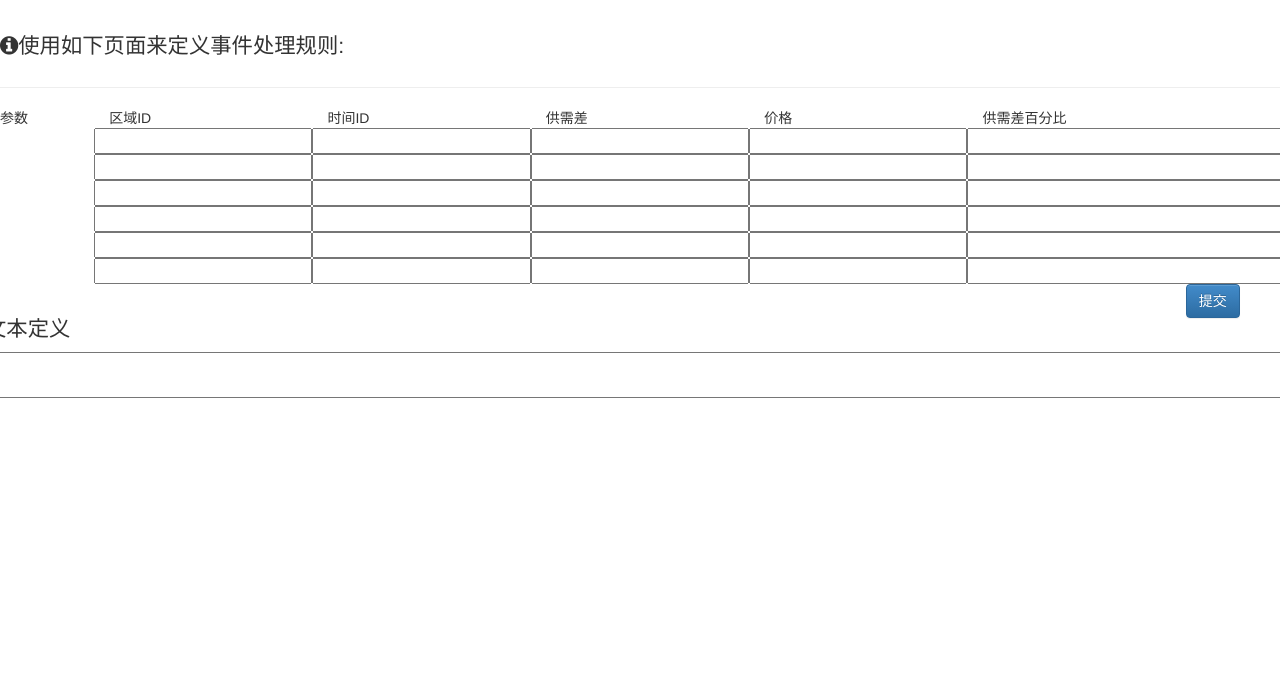
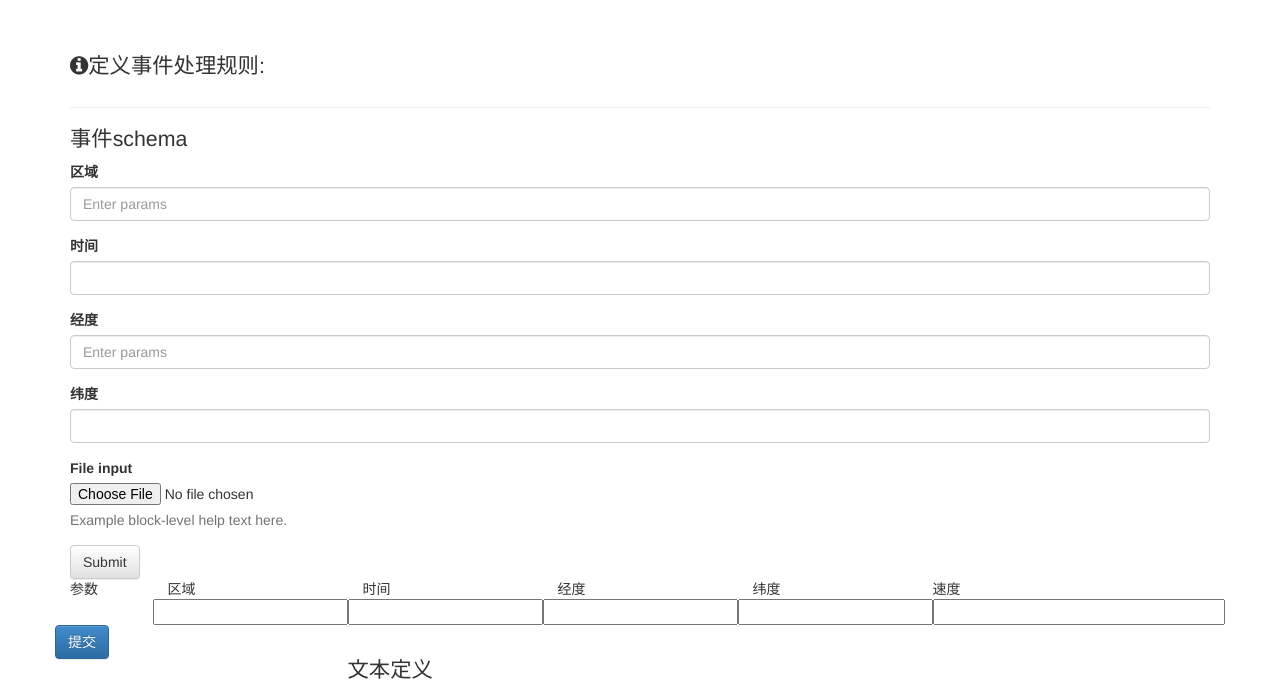
Before and after one commit to CPoirot3/fuseki-gd, a plain HTML site: page webapp/rules.html in a window 1280 px wide. Shown: the part 57-746 px from the top of the page. Drawn offline with Linux system fonts and the light colour scheme.

Commit message:
modify rules.html

```diff
--- a/webapp/rules.html
+++ b/webapp/rules.html
@@ -70,23 +70,57 @@
     </nav>
 
 
-
+    <div class="container">
         <table class="row">
             <div class="page-header">
-            <h2><i class="fa fa-info-circle"></i>使用如下页面来定义事件处理规则:</h2>
+                <h2><i class="fa fa-info-circle"></i>定义事件处理规则:</h2>
                 <p class="lead"></p>
             </div>
 
             <!--<h3>Three equal columns</h3>-->
             <!--<p>Get three equal-width columns <strong>starting at desktops and scaling to large desktops</strong>. On-->
             <!--mobile devices, tablets and below, the columns will automatically stack.</p>-->
+            <div>
+                <h2>事件schema</h2>
+                <div class='schema'>
+                    <form role="form">
+                        <div class="form-group">
+                            <label for="exampleInputEmail1">区域</label>
+                            <input type="input" class="form-control" id="exampleInput" placeholder="Enter params">
+                        </div>
+                        <div class="form-group">
+                            <label for="exampleInputPassword1">时间</label>
+                            <input type="password" class="form-control" id="exampleInput" placeholder="">
+                        </div>
+                        <div class="form-group">
+                            <label for="exampleInputEmail1">经度</label>
+                            <input type="email" class="form-control" id="exampleInput" placeholder="Enter params">
+                        </div>
+                        <div class="form-group">
+                            <label for="exampleInputPassword1">纬度</label>
+                            <input type="password" class="form-control" id="exampleInput" placeholder="">
+                        </div>
+                        <div class="form-group">
+                            <label for="exampleInputFile">File input</label>
+                            <input type="file" id="exampleInputFile">
+                            <p class="help-block">Example block-level help text here.</p>
+                        </div>
+                        <!-- <div class="checkbox">
+                            <label>
+                                <input type="checkbox"> Check me out
+                            </label>
+                        </div> -->
+                        <button type="submit" class="btn btn-default">Submit</button>
+                    </form>
+
+
                     <div class="row">
                         <div class="col-md-1">参数</div>
-            <div class="col-md-2">区域ID</div>
-            <div class="col-md-2">时间ID</div>
-            <div class="col-md-2">供需差</div>
-            <div class="col-md-2">价格</div>
-            <div class="col-md-3">供需差百分比</div>
+                        <div class="col-md-2">区域</div>
+                        <div class="col-md-2">时间</div>
+                        <div class="col-md-2">经度</div>
+                        <div class="col-md-2">纬度</div>
+                        <div class="col-md-２">速度</div>
                         <form action="http://localhost:15100/">
                             <div class="col-md-1"></div>
                             <input name="district" class="col-md-2">
@@ -95,71 +129,32 @@
                             <input name="price" class="col-md-2">
                             <input name="gapPercent" class="col-md-3">
 
-                <div class="col-md-1"></div>
-                <input class="col-md-2">
-                <input class="col-md-2">
-                <input class="col-md-2">
-                <input class="col-md-2">
-                <input class="col-md-3">
-                <div class="col-md-1"></div>
-                <input class="col-md-2">
-                <input class="col-md-2">
-                <input class="col-md-2">
-                <input class="col-md-2">
-                <input class="col-md-3">
-                <div class="col-md-1"></div>
-                <input class="col-md-2">
-                <input class="col-md-2">
-                <input class="col-md-2">
-                <input class="col-md-2">
-                <input class="col-md-3">
-                <div class="col-md-1"></div>
-                <input class="col-md-2">
-                <input class="col-md-2">
-                <input class="col-md-2">
-                <input class="col-md-2">
-                <input class="col-md-3">
-                <div class="col-md-1"></div>
-                <input class="col-md-2">
-                <input class="col-md-2">
-                <input class="col-md-2">
-                <input class="col-md-2">
-                <input class="col-md-3">
+                            <!-- <div class="col-md-11"></div> -->
+                            <!-- <button class="btn btn-primary"></button> -->
+                            <button type="submit" class="btn btn-primary">提交</button>
+                        </form>
+                    </div>
 
-                <div class="col-md-11"></div>
-                <button class="btn btn-primary">提交</button>
-            </form>
-
+                    <div class="row">
+                        <a class="col-md-3"></a>
+                        <h2 class="col-mmd-9">文本定义<h2>
+                        <textarea class="col-md-10 pre-scrollable"></textarea>
+                    </div>
+                    <div>
+                        <table class="table table-hover table-striped table-bordered">
+                          <th>
+                            <tr><td>#<td><td>first name</td><td>second name</td><td>user name</td></tr>
+                          </th>
+                          <tr><td>1<td><td>first name</td><td>second name</td><td>user name</td></tr>
+                          <tr><td>2<td><td>first name</td><td>second name</td><td>user name</td></tr>
+                          <tr><td>3<td><td>first name</td><td>second name</td><td>user name</td></tr>
+                        </table>
+                    </div>
+                </div>
 
             </div>
-
-
-        <div class="row">
-            <h2>文本定义</h2>
-            <textarea class="col-md-12">
-
-            </textarea>
-        </div>
-
-        <!--<div>-->
-        <!--<table>-->
-        <!--<tr>-->
-        <!--<th>参数</th>-->
-        <!--<th>区域号</th>-->
-        <!--<th>时间ID</th>-->
-        <!--<th>供需差</th>-->
-        <!--</tr>-->
-        <!--<tr>-->
-
-        <!--</tr>-->
-        <!--<tr>-->
-
-        <!--</tr>-->
-        <!--</table>-->
-        <!--</div>-->
         </table>
     </div>
-
 </body>
 
 </html>
```
Lines whose indentation alone changed are shown as unchanged.
